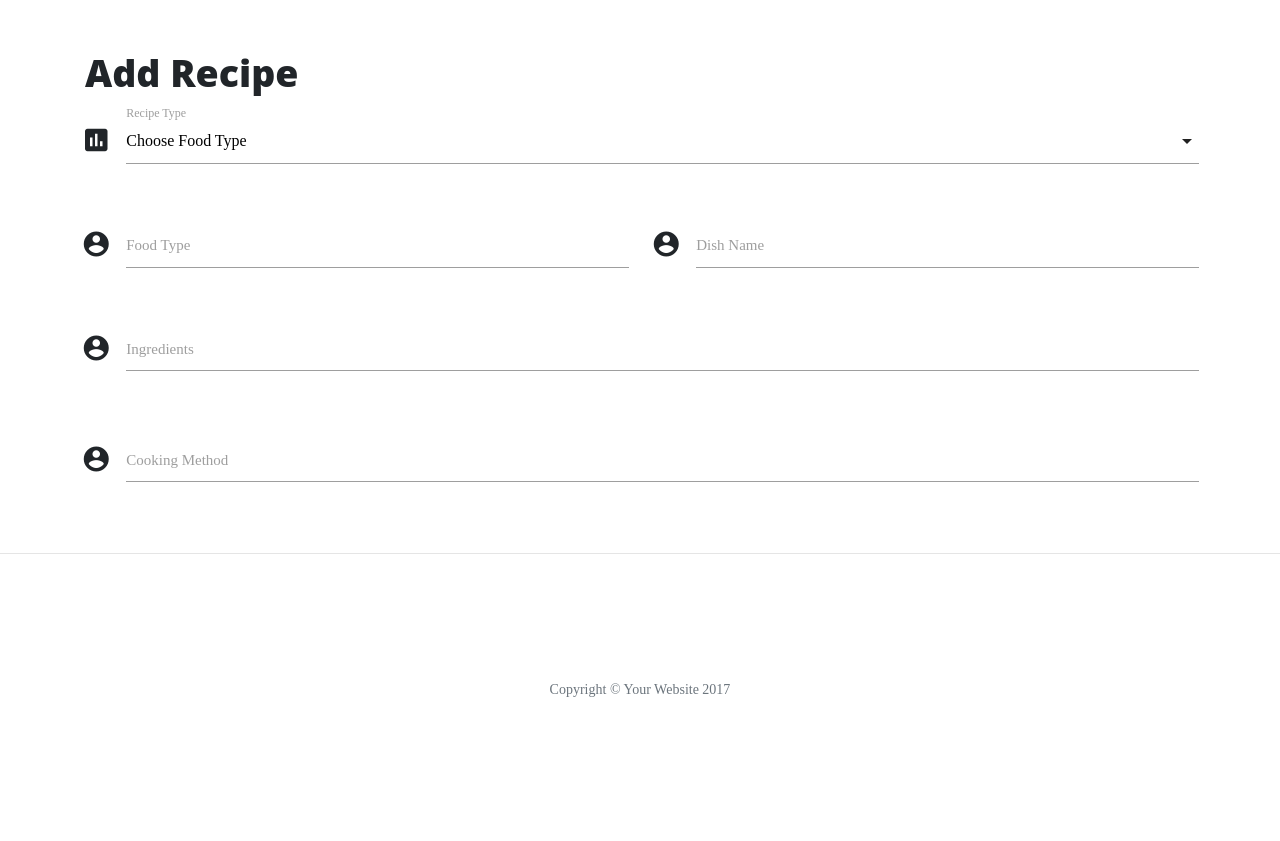
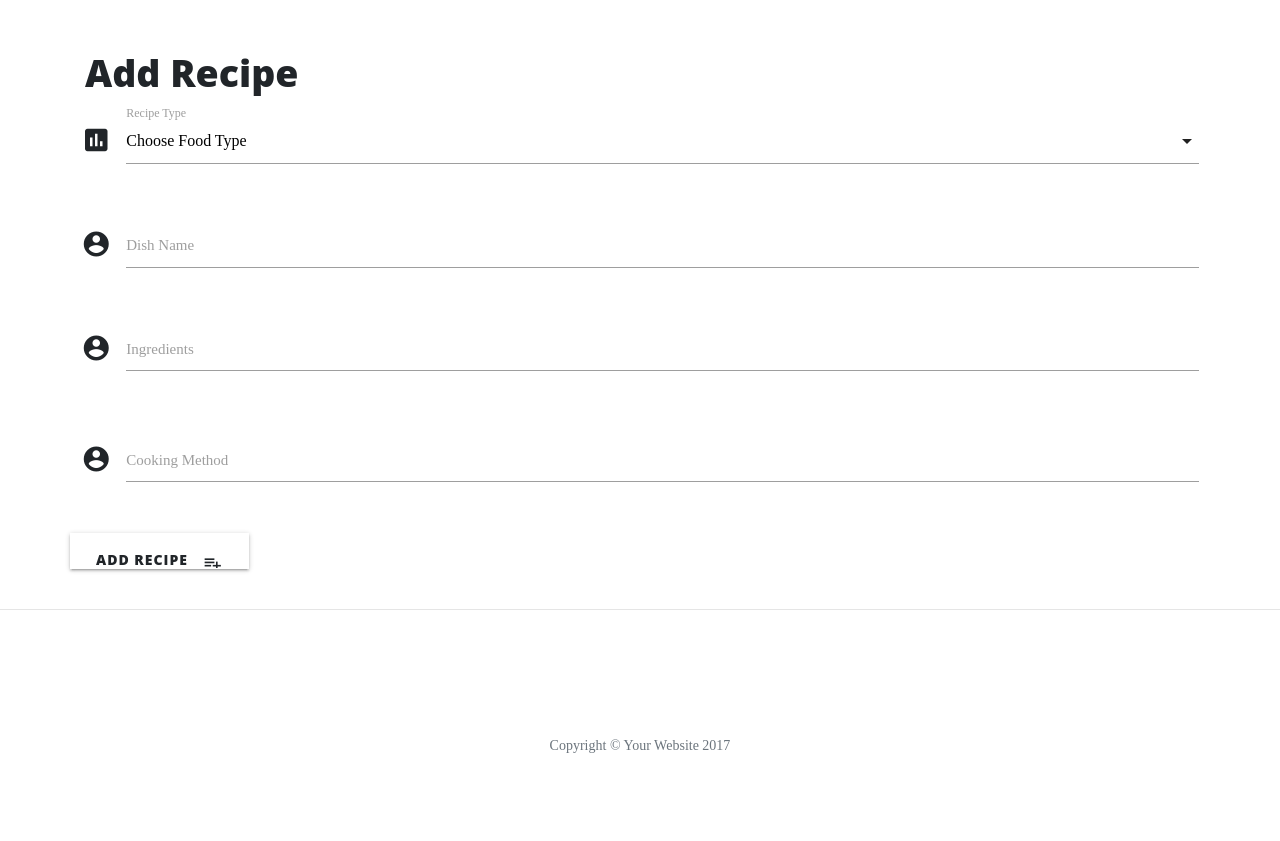
Before and after one commit to Declan446/irish-recipes, a Flask app: page /add in a window 1280 px wide. Shown: the part 532-1373 px from the top of the page. Before the commit the page ends 1229 px from the top, so only its background shows below. Run offline with Flask 2, Linux system fonts and the light colour scheme; data that the repository does not hold is empty; some libraries are stand-ins or nearby versions.

Commit message:
added the functionality to my add.html to get the recipes users add to display on my recipes page

```diff
--- a/app.py
+++ b/app.py
@@ -23,7 +23,15 @@ def base():
 
 @app.route('/add')
 def add():
-    return render_template("add.html", food_type=mongo.db.food_type.find())
+    return render_template("add.html",
+    food_type=mongo.db.food_type.find())
+
+
+@app.route("/insert_recipe", methods=["POST"])
+def insert_recipe():
+    recipes = mongo.db.recipes
+    recipes.insert_one(request.form.to_dict())
+    return redirect(url_for("recipes"))
 
 
 @app.route('/recipes')
--- a/templates/add.html
+++ b/templates/add.html
@@ -4,14 +4,14 @@
 <h1>Add Recipe</h1>
 
 <div class="row">
-    <form action="" method="POST"  class="col s12">
+    <form action="{{ url_for('insert_recipe') }}" method="POST"  class="col s12">
         <div class="row">
             <div class="input-field col s12">
                 <i class="material-icons prefix">poll</i>
                 <select id="food" name="food">
                   <option value="" disabled selected>Choose Food Type</option>
                   {% for food in food_type %}
-                      <option value="{{food.food_type}}">{{food.food_type}}</option>
+                      <option value="{{food.food}}">{{food.food}}</option>
                   {% endfor %}
                 </select>
                 <label>Recipe Type</label>
@@ -19,15 +19,7 @@
       </div>
 
       <div class="row">
-        <div class="input-field col s4">
-          <i class="material-icons prefix">account_circle</i>
-          <input id="food_type" name="food_type" type="text" class="validate">
-          <label for="icon_prefix">Food Type</label>
-        </div>
-
-
-
-        <div class="input-field col s4">
+        <div class="input-field col s12">
           <i class="material-icons prefix">account_circle</i>
           <input id="dish_name" name="dish_name" type="text" class="validate">
           <label for="icon_prefix">Dish Name</label>
@@ -50,6 +42,11 @@
         </div>
        </div>
 
+      <div class="row">
+           <button class="btn waves-effect waves-light" type="submit" name="action">Add Recipe
+               <i class="material-icons right">playlist_add</i>
+           </button>
+      </div>
 
     </form>
 </div>
```
